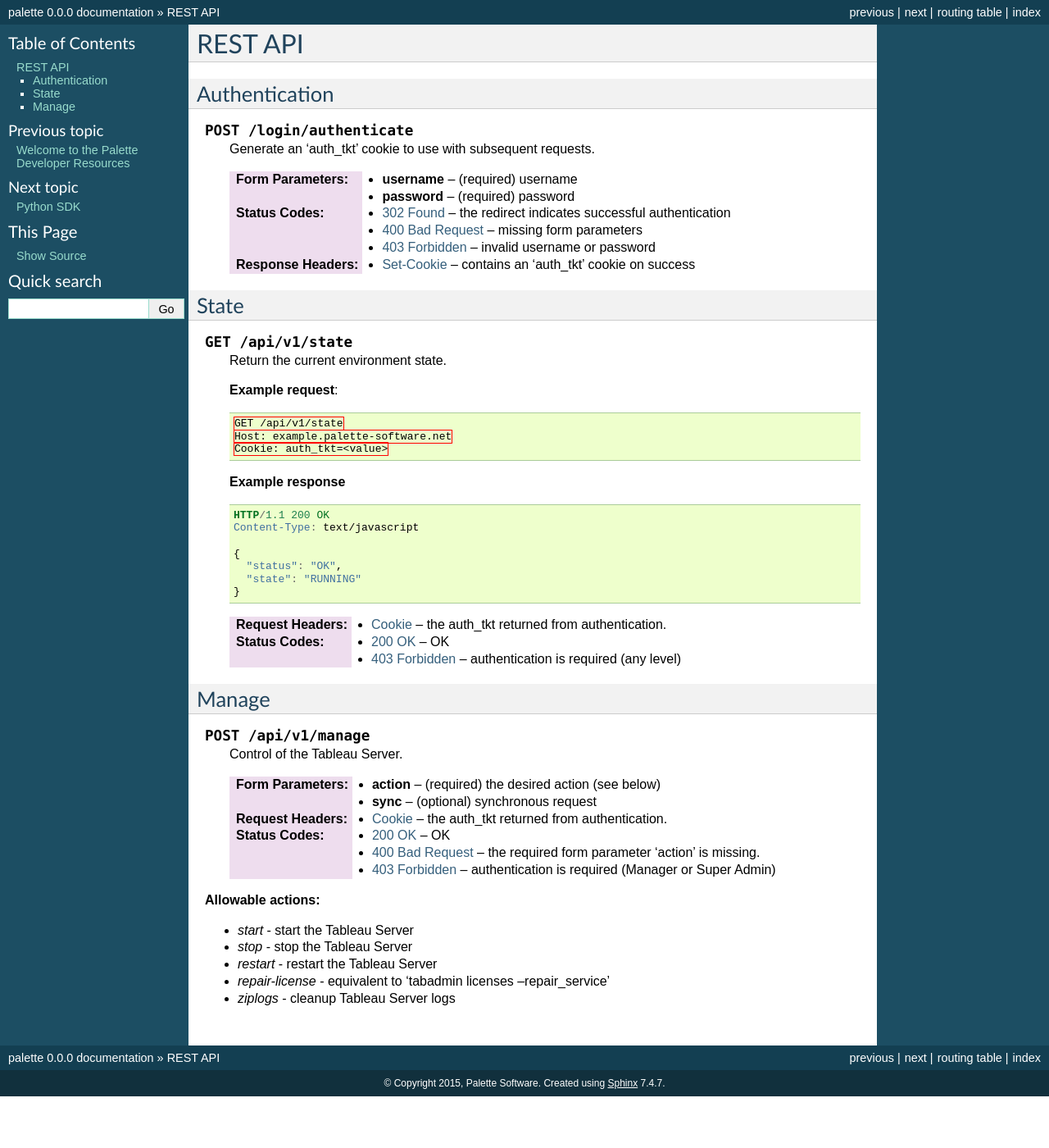
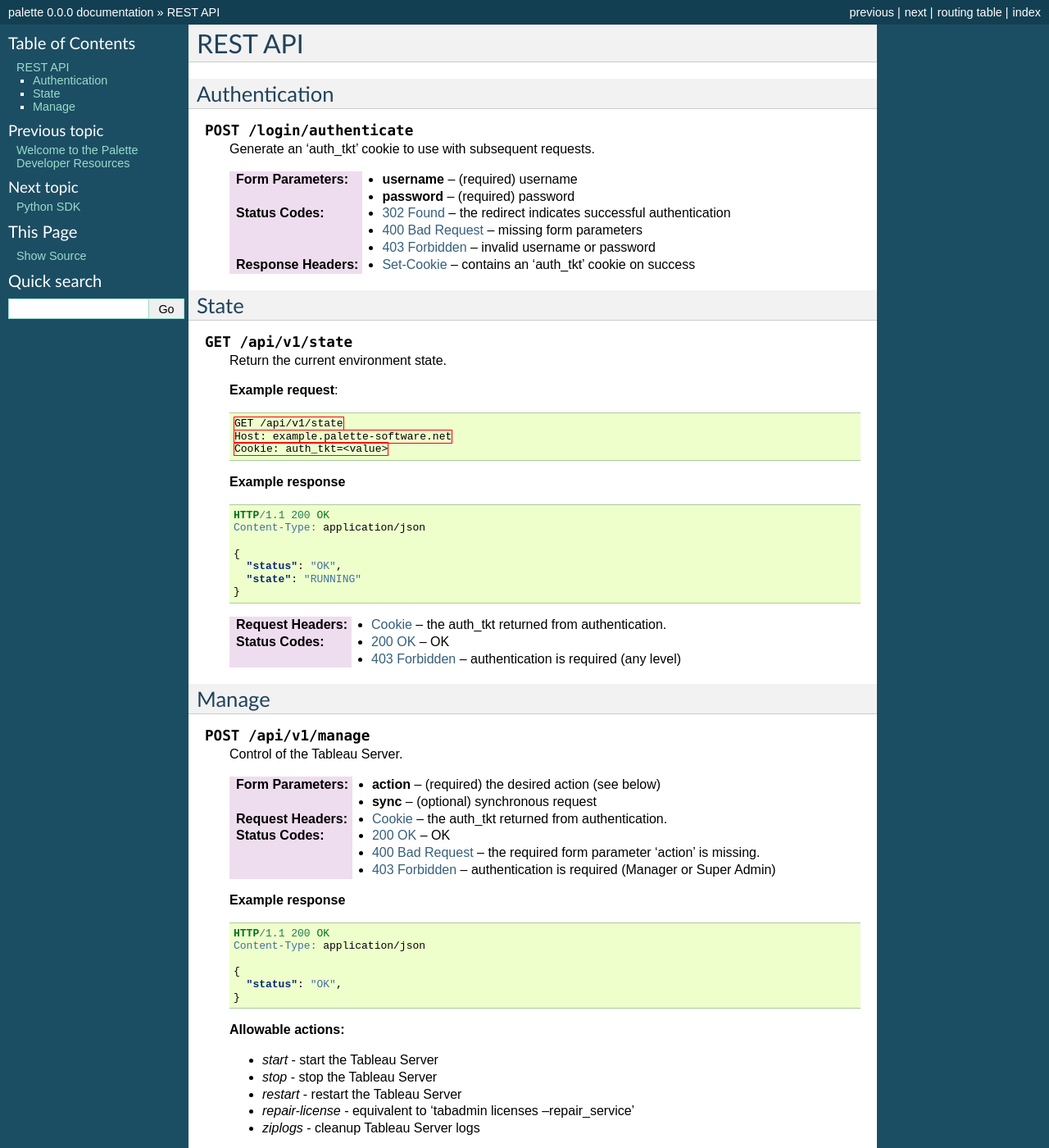
Before and after one commit to palette-software/sdk, a Sphinx documentation site: the page built from doc/api.rst, in a window 1280 px wide and 1400 px high. Shown: the whole window at 82% size. Built offline with Sphinx 7.4.7, drawn with Linux system fonts in a browser that asks for light colours.

Commit message:
Add an example response to the manage api documentation.

```diff
--- a/doc/api.rst
+++ b/doc/api.rst
@@ -38,7 +38,7 @@ State
    .. sourcecode:: http
 
       HTTP/1.1 200 OK
-      Content-Type: text/javascript
+      Content-Type: application/json
 
       {
         "status": "OK",
@@ -65,10 +65,21 @@ Manage
    :statuscode 400: the required form parameter 'action' is missing.
    :statuscode 403: authentication is required (Manager or Super Admin)
 
-**Allowable actions:**
+   **Example response**
 
-* *start* - start the Tableau Server
-* *stop* - stop the Tableau Server
-* *restart* - restart the Tableau Server
-* *repair-license* - equivalent to 'tabadmin licenses --repair_service'
-* *ziplogs* - cleanup Tableau Server logs
+   .. sourcecode:: http
+
+      HTTP/1.1 200 OK
+      Content-Type: application/json
+
+      {
+        "status": "OK",
+      }
+
+   **Allowable actions:**
+
+   * *start* - start the Tableau Server
+   * *stop* - stop the Tableau Server
+   * *restart* - restart the Tableau Server
+   * *repair-license* - equivalent to 'tabadmin licenses --repair_service'
+   * *ziplogs* - cleanup Tableau Server logs
```
